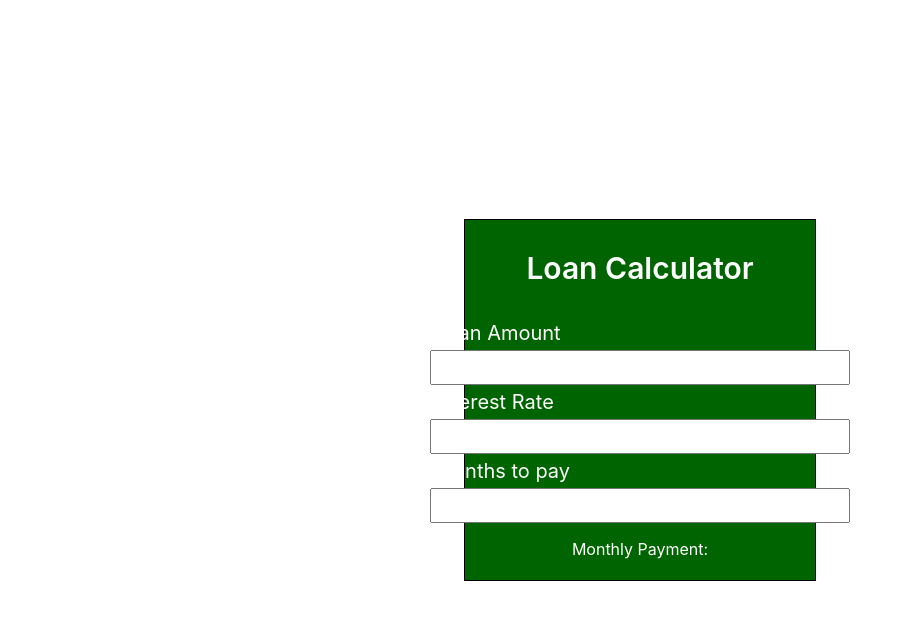
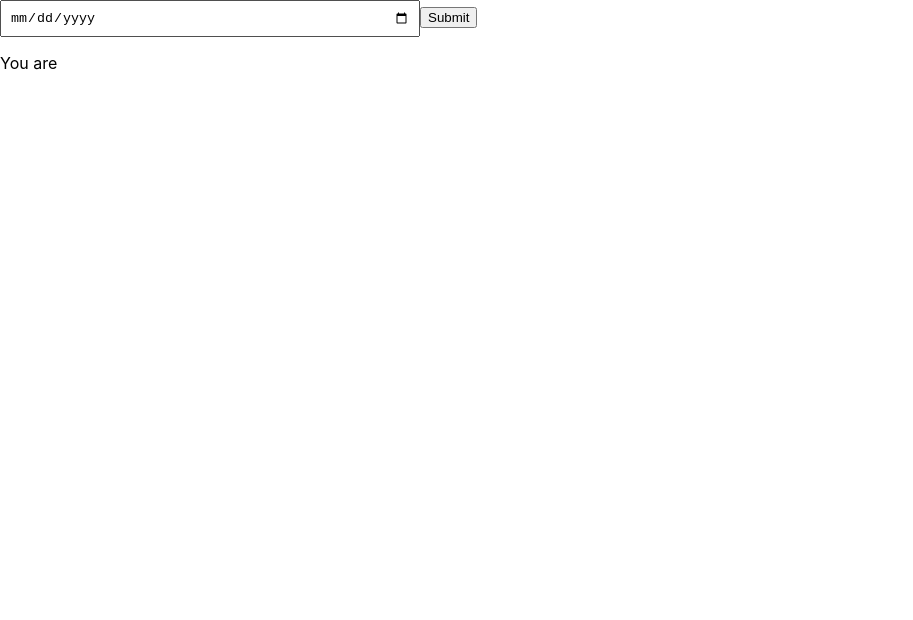
Before and after one commit to Preciousnnebuogor/Mini-projects, a React (Create React App) app: page / in a window 1280 px wide. Shown: the top 620 px of the page, without its empty margins (0-913 px from the left). Built offline with nearby package versions, Linux system fonts and the light colour scheme.

Commit message:
collected AgeCalculator

```diff
--- a/src/App.js
+++ b/src/App.js
@@ -1,4 +1,5 @@
 import "./App.css";
+import AgeCalcuator from "./components/age/age";
 import LoanCalculator from "./components/loans/loans";
 // import PopFi from "./components/popfi/pop";
 // import Toggle from "./components/toggle.jsx/toggle";
@@ -10,7 +11,8 @@ function App() {
       {/* <Toggle /> */}
       {/* <PopFi/> */}
       {/* <WordCount/> */}
-      <LoanCalculator/>
+      {/* <LoanCalculator/> */}
+      <AgeCalcuator/>
     </div>
   );
 }
--- /dev/null
+++ b/src/components/age/age.jsx
@@ -0,0 +1,39 @@
+import { useState } from "react";
+
+export default function AgeCalcuator() {
+  const [currentDate, setCurrentDate] = useState('');
+  const [storAge, setStoreAge] = useState("");
+
+//   const today = new Date();
+//   const year = today.getFullYear();
+//   const month = String( today.getMonth() + 1).padStart(2,0);
+//   const day = String(today.getDate()).padStart(2,0);
+//   const formatted = `${year} -${month} -${day}`;
+//      const personalAge = currentDate
+//      const result = formatted- personalAge;
+//     setStoreAge(result)
+
+function calculate(){
+    if (!currentDate) return
+
+    const today = new Date();
+    const birthday = new Date(currentDate);
+    const years = today.getFullYear() - birthday.getFullYear()
+    setStoreAge(years)
+
+}
+
+  return (
+    <div>
+      <div>
+        <input
+          type="date"
+          onChange={(e) => setCurrentDate(e.target.value)}
+          value={currentDate}
+        />
+        <button onClick={calculate}>Submit</button>
+        <p>You are{storAge} </p>
+      </div>
+    </div>
+  );
+}
--- a/src/components/loans/loans.jsx
+++ b/src/components/loans/loans.jsx
@@ -22,14 +22,10 @@ export default function LoanCalculator() {
      const Interest = parseFloat(interest)/100/12;
      const Months = parseFloat(months);
 
-     const payment =
-       (Amount * Interest) / (1 - Math.pow(1 + Interest, -Months));
+     const payment = (Amount * Interest) / (1 - Math.pow(1 + Interest, -Months));
 
   setResult(payment.toFixed(2))
   })
-
-
-
 
   return (
     <div className={`container`}>
```
Also changed, not shown: src/components/age/age.css (added).
